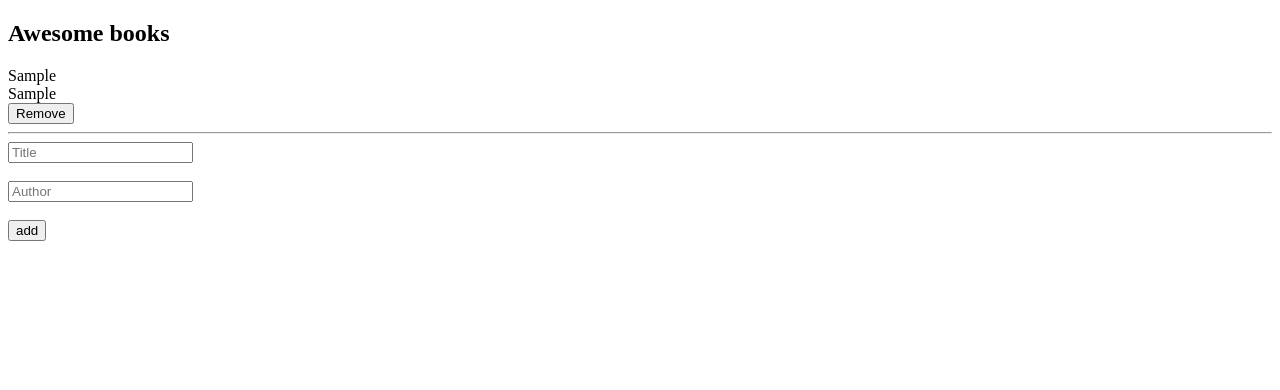
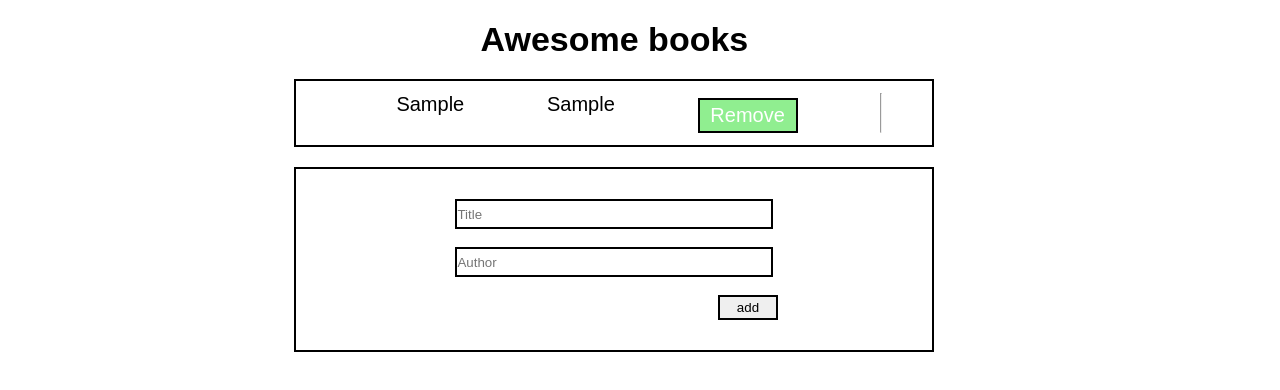
Before and after one commit to mirelapitt/Awesome-books, a website: page index.html in a window 1280 px wide. Both pictures are taken after typing "Sample", "Sample" into the empty fields and a click on the button "add". Drawn offline with Linux system fonts and the light colour scheme.

Commit message:
Make some styling to the form

```diff
--- a/style.css
+++ b/style.css
@@ -1 +1,104 @@
 /* Only comments */
+* {
+     margin: 0;
+     padding: 0;
+     box-sizing: border-box;
+ }
+
+body {
+     margin: 0;
+     padding: 0;
+     box-sizing: border-box;
+     width: 100%;
+ }
+
+.main-container {
+     width: 100%;
+     align-items: center;
+}
+
+#bookForm {
+    width: 50%;
+    border: 2px solid #000;
+    text-align: center;
+    margin: 20px 23%;
+    padding: 30px 0;
+}
+
+#title {
+    width: 50%;
+    height: 30px;
+    border: 2px solid #000;
+    color: #272a31;
+}
+
+#tuthor {
+    width: 50%;
+    height: 30px;
+    border: 2px solid #000;
+    color: #272a31;
+}
+
+#addItem {
+    border: 2px solid #000;
+    height: 25px;
+    width: 60px;
+    margin-left: 42%;
+}
+
+#dynamic {
+    width: 50%;
+    text-align: center;
+    margin: 20px 23%;
+    border: 2px solid #000;
+    align-items: center;
+    padding: 12px 50px;
+}
+
+#dynamic title {
+    border: 1px solid red;
+    padding: 10px 0;
+}
+
+#bookss h1 {
+    width: 50%;
+    text-align: center;
+    margin: 20px 23%;
+    font-size: 34px;
+    font-weight: bold;
+    font-family: sans-serif;
+}
+
+.book {
+    /* border: 2px solid #000; */
+    display: flex;
+    justify-content: space-between;
+    padding-left: 50px;
+    text-align: center;
+    font-size: 20px;
+    font-family: sans-serif;
+}
+
+.btn-delete {
+    width: 100px;
+    height: 35px;
+    border: 2px solid #000;
+    background-color: lightgreen;
+    color: #fff;
+    font-size: 20px;
+    padding: 0 10px;
+    cursor: pointer;
+    align-self: flex-start;
+    margin-top: 5px;
+}
+
+.btn-delete:hover {
+    background-color: red;
+    color: #fff;
+    transition: 0.5s all ease-in-out;
+    box-shadow:
+      0 5px 10px rgba(212, 130, 130, 0.82),
+      0 5px 10px rgba(214, 140, 140, 0.82),
+      0 5px 10px rgba(212, 151, 151, 0.82),
+      0 5px 10px rgba(199, 91, 91, 0.82);
+}
```
